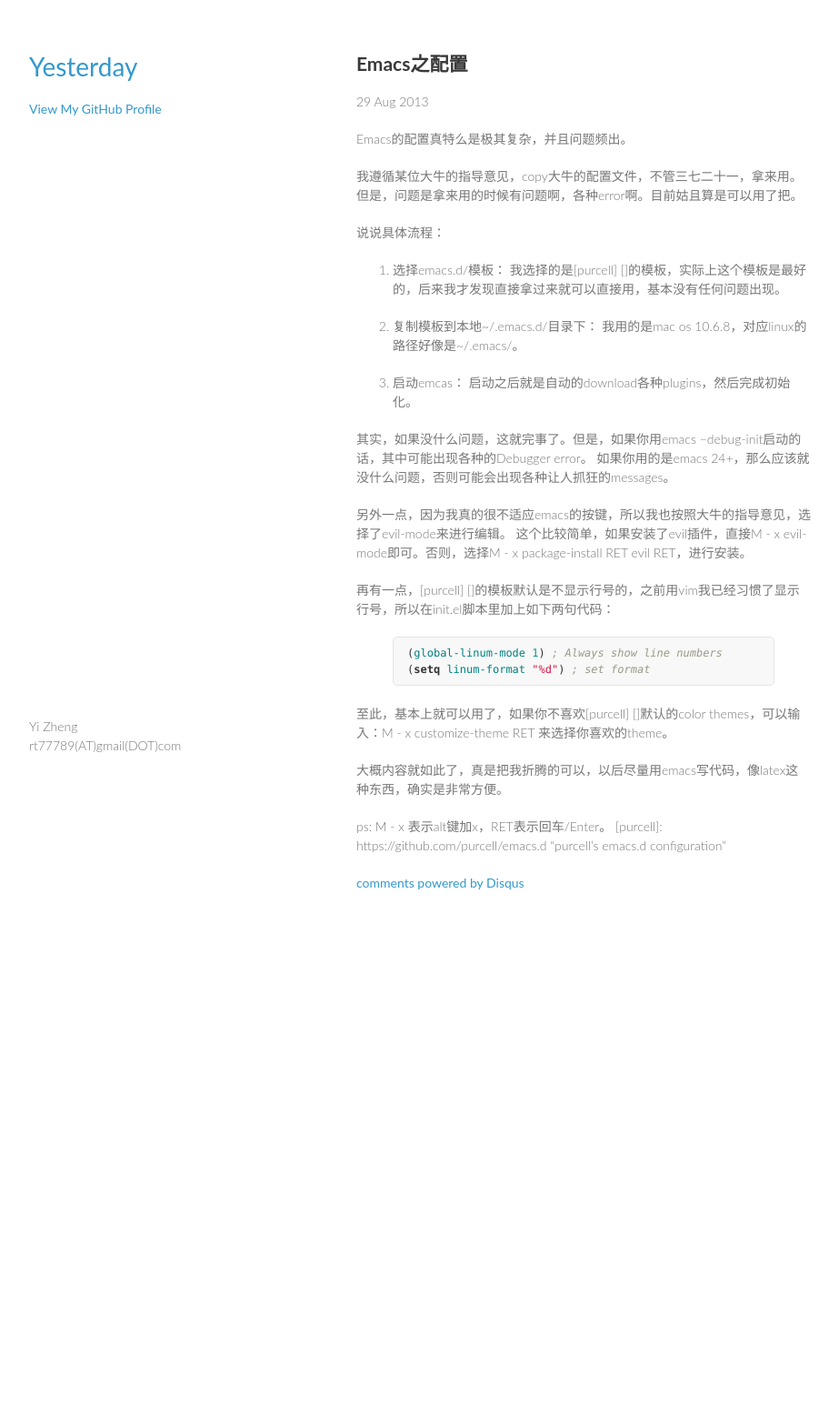
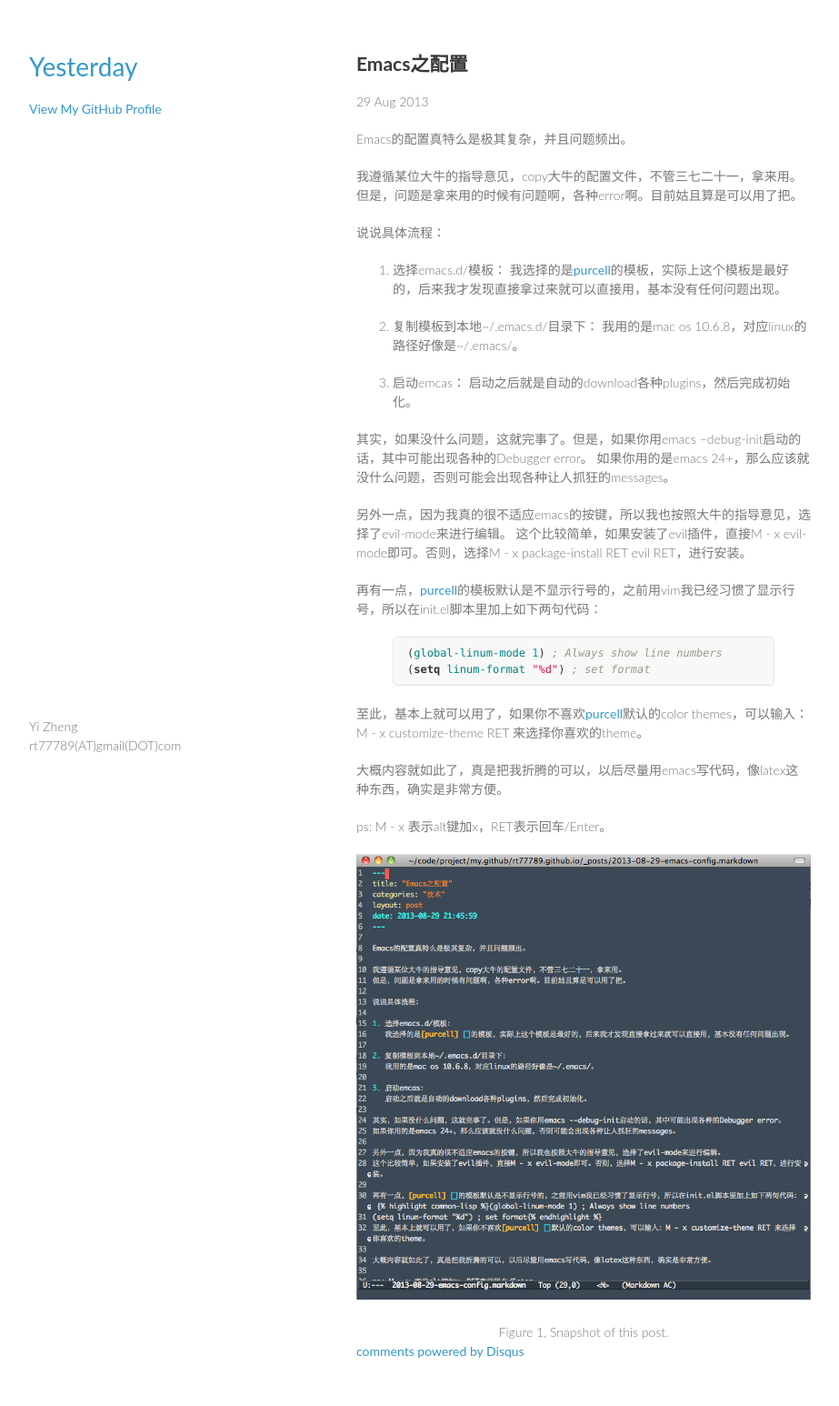
Before and after one commit to rt77789/rt77789.github.io, a Jekyll site: the page built from _posts/2013-08-29-emacs-config.markdown, in a window 1280 px wide. Shown: the whole page at 91% size, without its empty margins (178-1101 px from the left). Built offline with Jekyll 4.4.1, drawn with Linux system fonts in a browser that asks for light colours; Markdown is read by kramdown in place of the engine named in the settings; comment, search, counter and statistics services are not loaded; before the commit the page ends 1031 px from its top, so only the background shows below that.

Commit message:
revise emacs-config post and add images dir.

```diff
--- a/_posts/2013-08-29-emacs-config.markdown
+++ b/_posts/2013-08-29-emacs-config.markdown
@@ -34,4 +34,10 @@ Emacs的配置真特么是极其复杂，并且问题频出。
 大概内容就如此了，真是把我折腾的可以，以后尽量用emacs写代码，像latex这种东西，确实是非常方便。
 
 ps: M - x 表示alt键加x，RET表示回车/Enter。
+
+
+![图片](/images/2013-08-29-emacs-config_1.png)
+
+<center>Figure 1, Snapshot of this post.</center>
+
 [purcell]: https://github.com/purcell/emacs.d "purcell's emacs.d configuration"
```
Also changed, not shown: images/2013-08-29-emacs-config_1.png (added).
